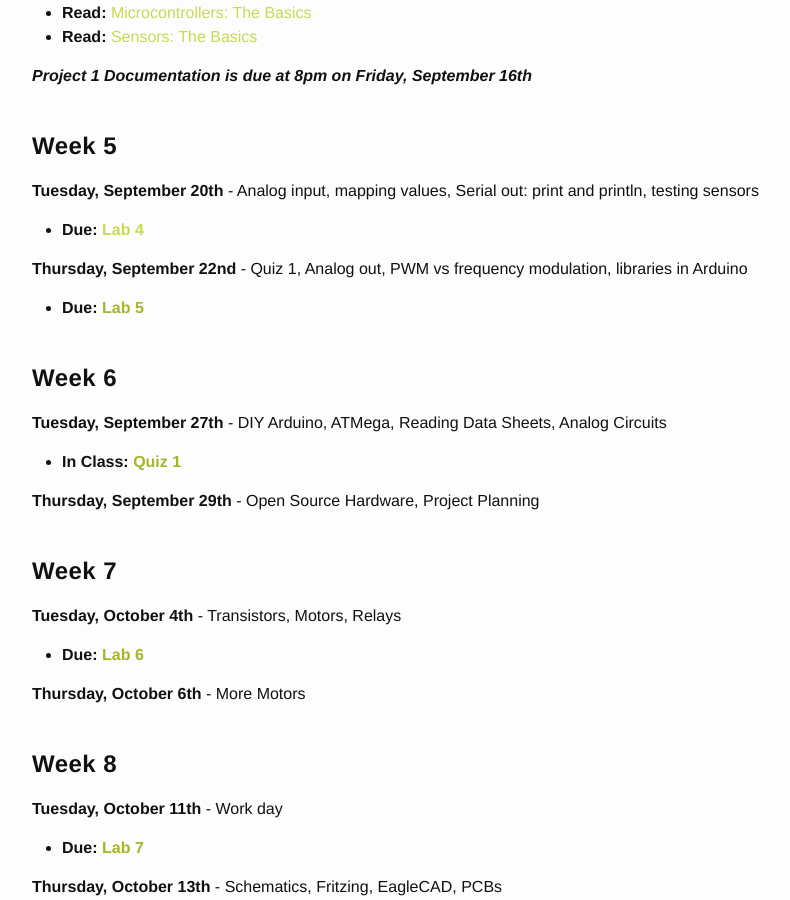
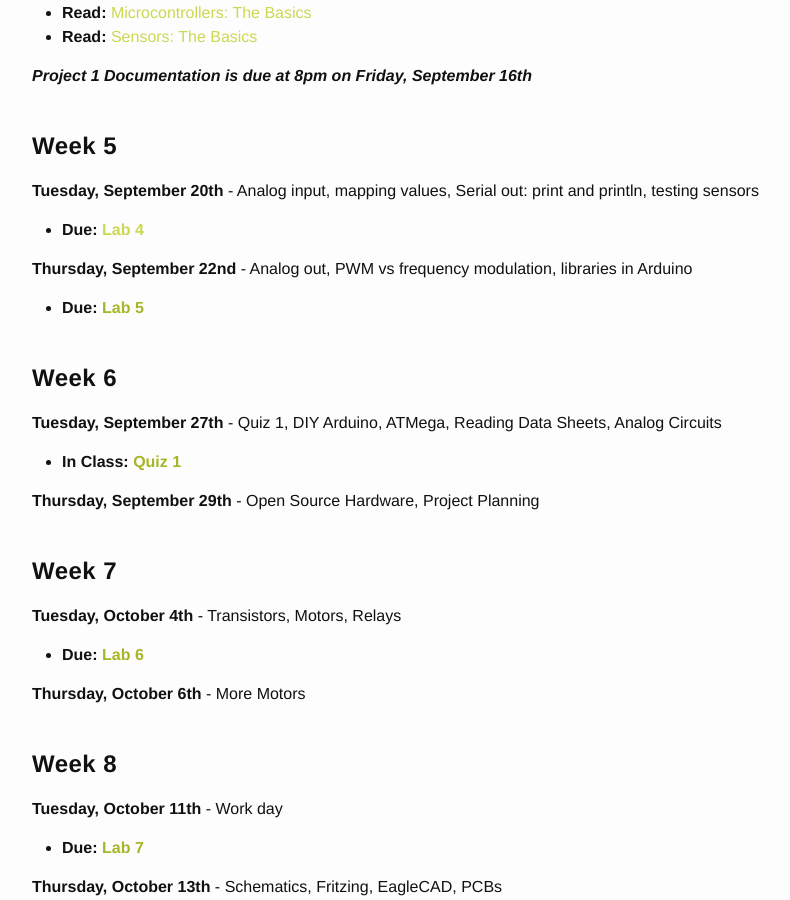
Before and after one commit to coloringchaos/object-fall-16, a Jekyll site: the page built from schedule.md, in a window 1280 px wide and 900 px high, scrolled down 1337 px. Shown: the whole window, without its empty margins (238-1028 px from the left). Built offline with Jekyll 4.4.1, drawn with Linux system fonts in a browser that asks for light colours.

```diff
--- a/schedule.md
+++ b/schedule.md
@@ -60,12 +60,12 @@ This page has a breakdown of the general content that we will cover in each clas
 
 + **Due: [Lab 4](/object-fall-16/lab-4)**
 
-**Thursday, September 22nd** - Quiz 1, Analog out, PWM vs frequency modulation, libraries in Arduino
+**Thursday, September 22nd** - Analog out, PWM vs frequency modulation, libraries in Arduino
 
 + **Due: [Lab 5]()**
 
 # Week 6
-**Tuesday, September 27th** - DIY Arduino, ATMega, Reading Data Sheets, Analog Circuits
+**Tuesday, September 27th** - Quiz 1, DIY Arduino, ATMega, Reading Data Sheets, Analog Circuits
 
 + **In Class: [Quiz 1]()**
 
```
Also changed, not shown: students.md (+2 -0 lines).
